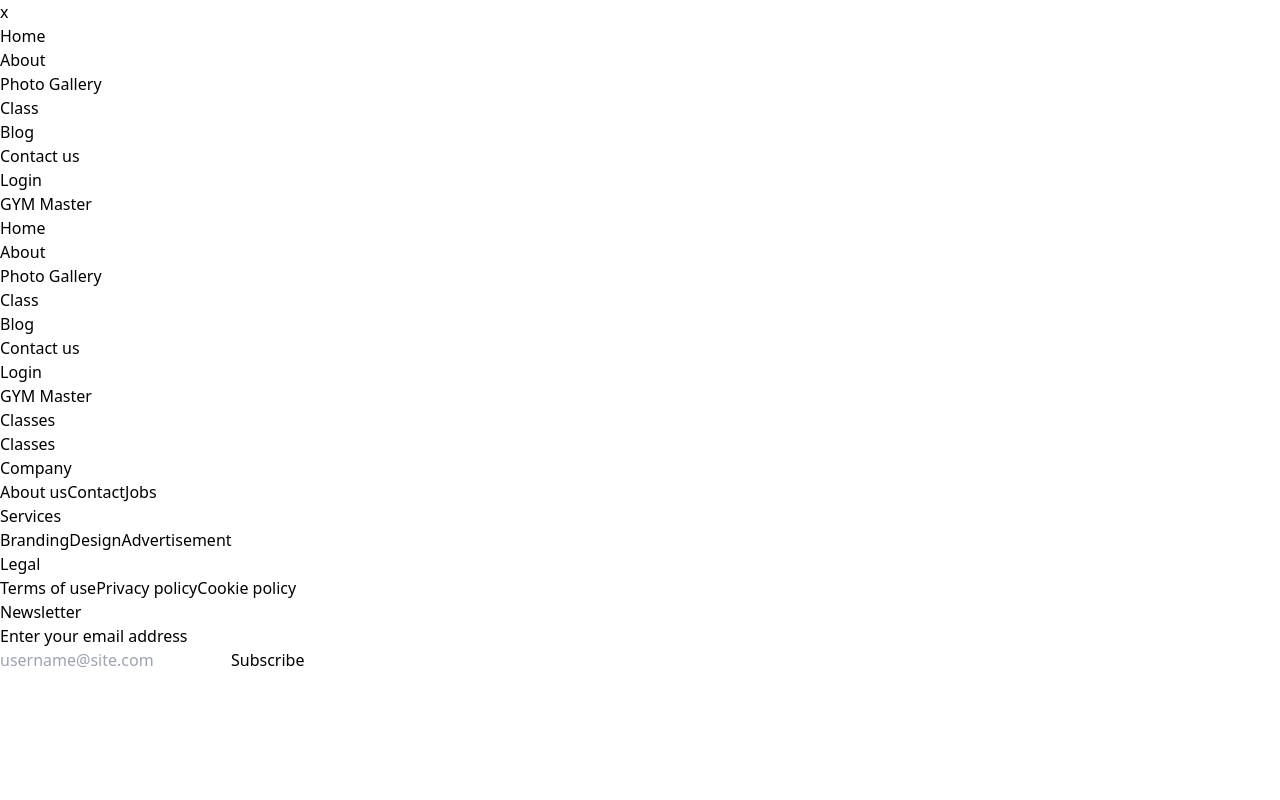
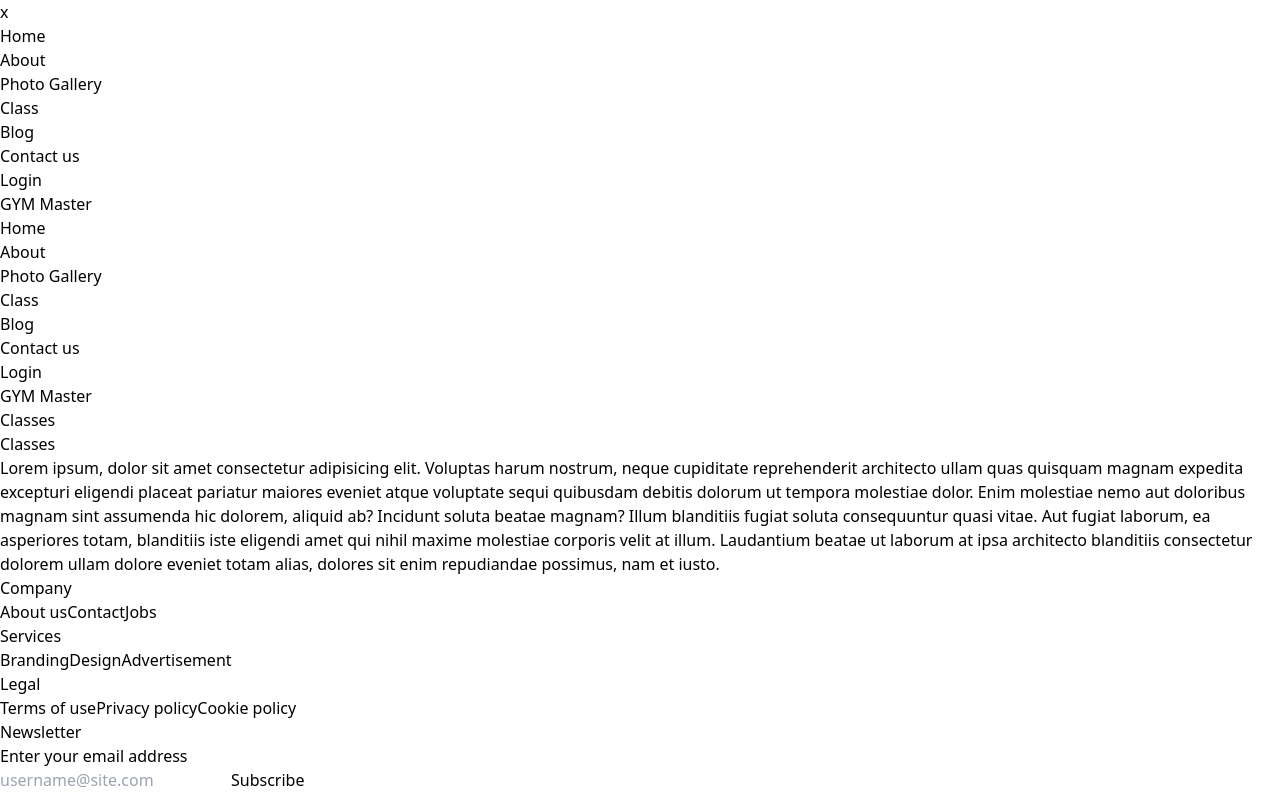
Before and after one commit to hasiburrahmanakash79/GYM-Master, a React (Vite) app: page /class in a window 1280 px wide. Built offline with nearby package versions, Linux system fonts and the light colour scheme.

Commit message:
set damy tect

```diff
--- a/src/Pages/ClassPage/Classes.jsx
+++ b/src/Pages/ClassPage/Classes.jsx
@@ -6,7 +6,7 @@ const Classes = () => {
       <SectionTitle subTitle={"GYM Master"} title={"Classes"}></SectionTitle>
 
       <h1>Classes</h1>
-
+      <p>Lorem ipsum, dolor sit amet consectetur adipisicing elit. Voluptas harum nostrum, neque cupiditate reprehenderit architecto ullam quas quisquam magnam expedita excepturi eligendi placeat pariatur maiores eveniet atque voluptate sequi quibusdam debitis dolorum ut tempora molestiae dolor. Enim molestiae nemo aut doloribus magnam sint assumenda hic dolorem, aliquid ab? Incidunt soluta beatae magnam? Illum blanditiis fugiat soluta consequuntur quasi vitae. Aut fugiat laborum, ea asperiores totam, blanditiis iste eligendi amet qui nihil maxime molestiae corporis velit at illum. Laudantium beatae ut laborum at ipsa architecto blanditiis consectetur dolorem ullam dolore eveniet totam alias, dolores sit enim repudiandae possimus, nam et iusto.</p>
     </div>
   );
 };
```
